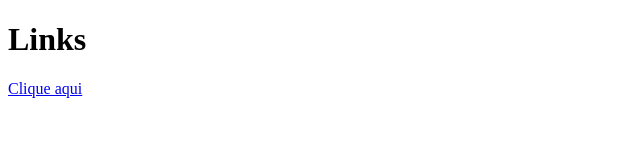
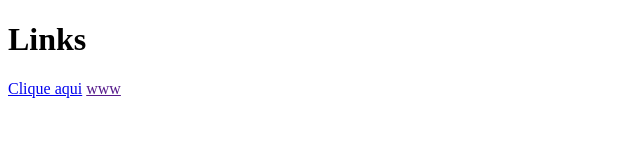
Before and after one commit to acssilva/aulas_tabelas, a plain HTML site: page index.html in a window 1280 px wide. Shown: the full height of the page, 0-640 px from the left. Drawn offline with Linux system fonts and the light colour scheme.

```diff
--- a/index.html
+++ b/index.html
@@ -10,6 +10,6 @@
     <h1>Links</h1>
     <!--O atributo targe com o valor _blank abre uma nova pagina quando clicar no link-->
     <a href="wwww.google.com.br" target="_blank">Clique aqui</a>
-    <a href=""></a>
+    <a href="">www</a>
 </body>
 </html>
```
